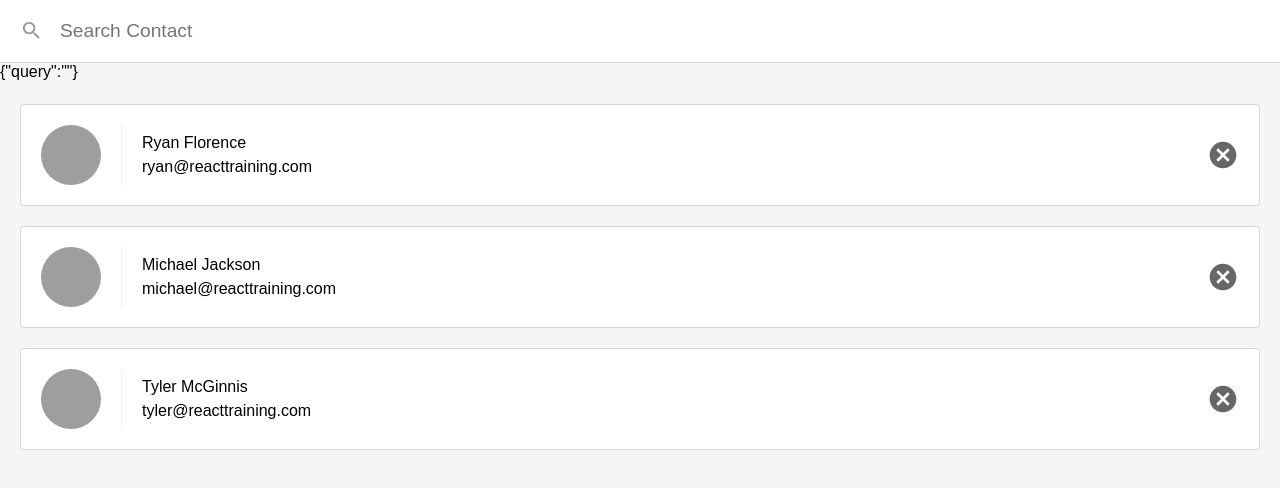
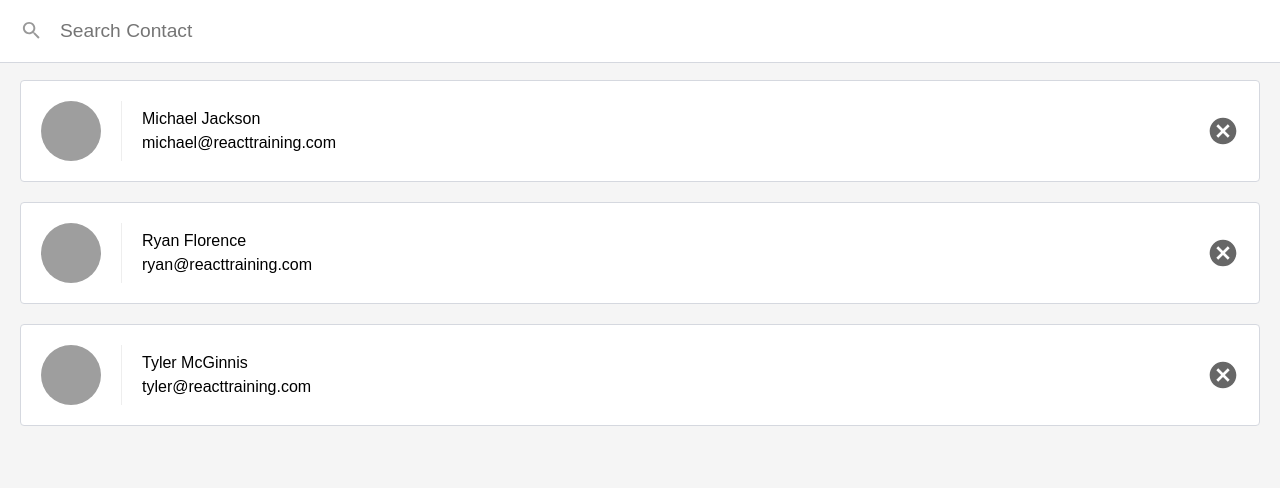
Before and after one commit to hsjung22/udacity_react_contacts, a React (Create React App) app: page / in a window 1280 px wide. Shown: the top 488 px of the page. Built offline with nearby package versions, Linux system fonts and the light colour scheme.

Commit message:
feat: Add name filter

```diff
--- a/src/ListContacts.js
+++ b/src/ListContacts.js
@@ -1,5 +1,7 @@
 import React, { Component } from 'react';
 import PropTypes from 'prop-types';
+import escapeRegExp from 'escape-string-regexp'
+import sortBy from 'sort-by'
 
 class ListContacts extends Component {
   static propTypes = {
@@ -17,9 +19,18 @@
 
 
   render() {
+    let showingContacts
+    if (this.state.query) {
+      const match = RegExp(escapeRegExp(this.state.query), 'i')
+      showingContacts = this.props.contacts.filter(contact => match.test(contact.name))
+    } else {
+      showingContacts = this.props.contacts
+    }
+
+    showingContacts.sort(sortBy('name'))
+
     return (
       <div className="list-contacts">
-        {JSON.stringify(this.state)}
         <div className="list-contacts-top">
           <input
             className="search-contacts"
@@ -30,7 +41,7 @@
           />
         </div>
         <ol className="contact-list">
-          {this.props.contacts.map((contact) =>
+          {showingContacts.map((contact) =>
             <li key={contact.id} className="contact-list-item">
               <div className="contact-avatar" style={{
                 backgroundImage: `url(${contact.avatarURL})`
```
